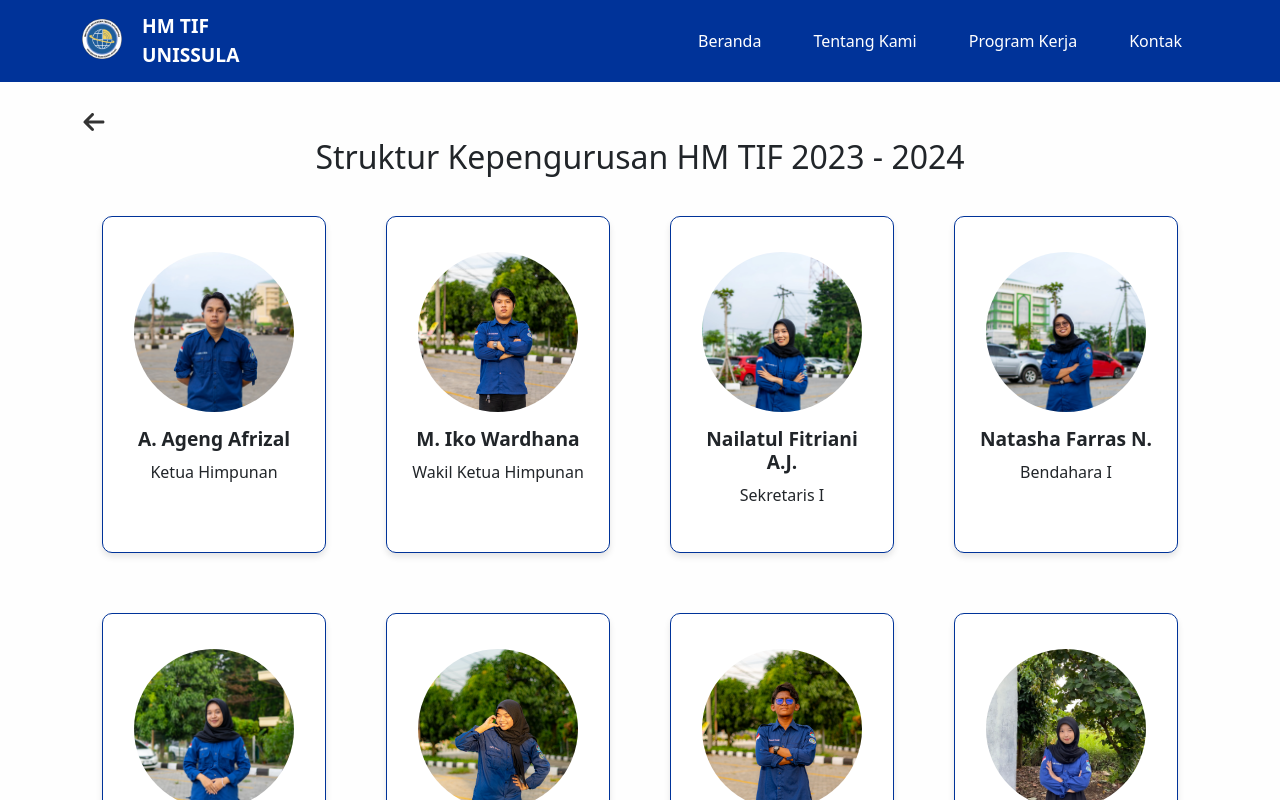
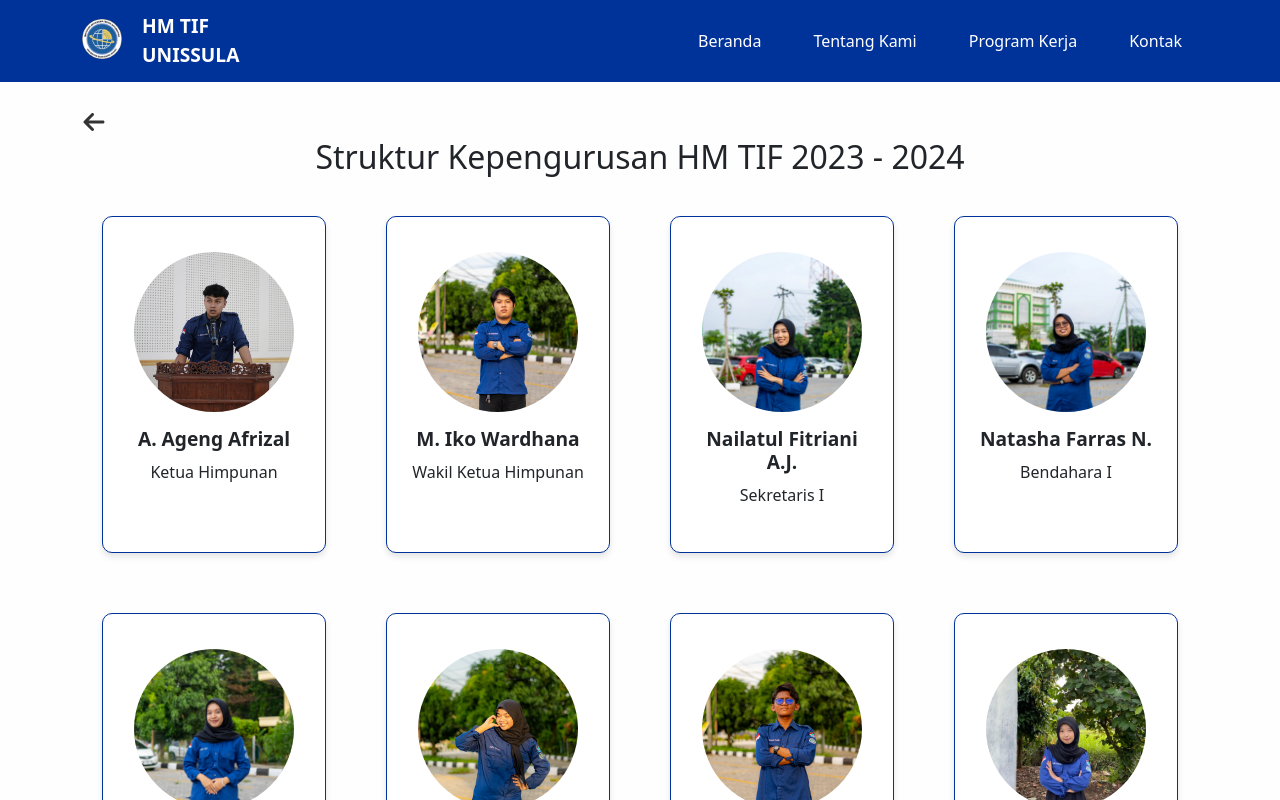
Before and after one commit to HM-TeknikInformatika/FE-WebTIF, a React (Vite) app: page /structurepage in a window 1280 px wide. Shown: the top 800 px of the page. Built offline with nearby package versions, Linux system fonts and the light colour scheme.

Commit message:
update image kahiim

```diff
--- a/src/assets/structure/data.js
+++ b/src/assets/structure/data.js
@@ -22,7 +22,7 @@ export const responsive = {
 };
 
 export const productData = [
-    { image: "/assets/img/Struktur/BPH/Ageng.webp", name: "A. Ageng Afrizal", job: "Ketua Himpunan" },
+    { image: "/assets/img/Struktur/BPH/Ageng2.webp", name: "A. Ageng Afrizal", job: "Ketua Himpunan" },
     { image: "/assets/img/Struktur/BPH/Iko.webp", name: "M. Iko Wardhana", job: "Wakil Ketua Himpunan" },
     { image: "/assets/img/Struktur/BPH/Naila.webp", name: "Nailatul Fitriani A.J.", job: "Sekretaris I" },
     { image: "/assets/img/Struktur/BPH/Farras.webp", name: "Natasha Farras N.", job: "Bendahara I" },
```
Also changed, not shown: public/assets/img/Struktur/BPH/Ageng2.webp (added).
